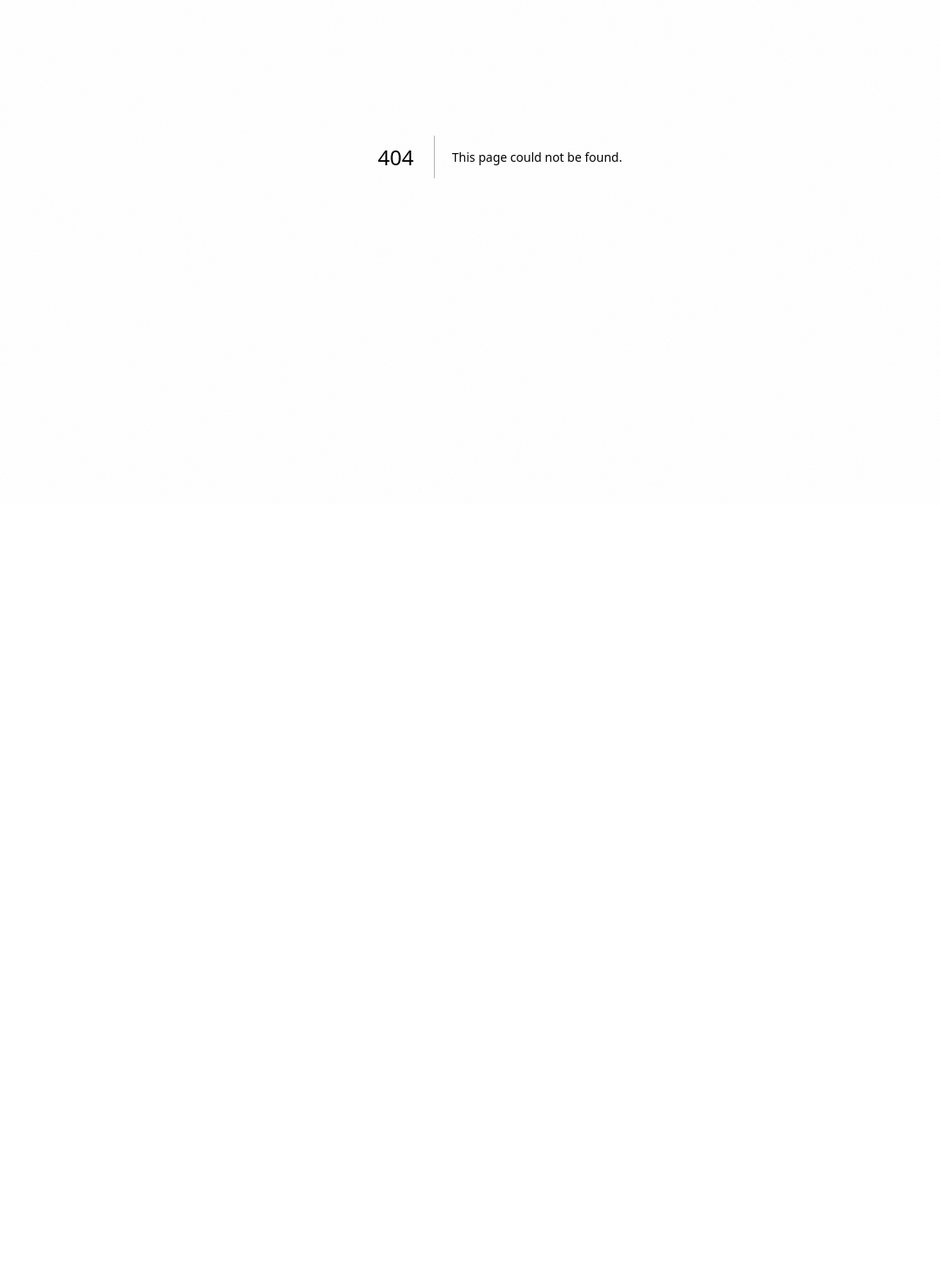
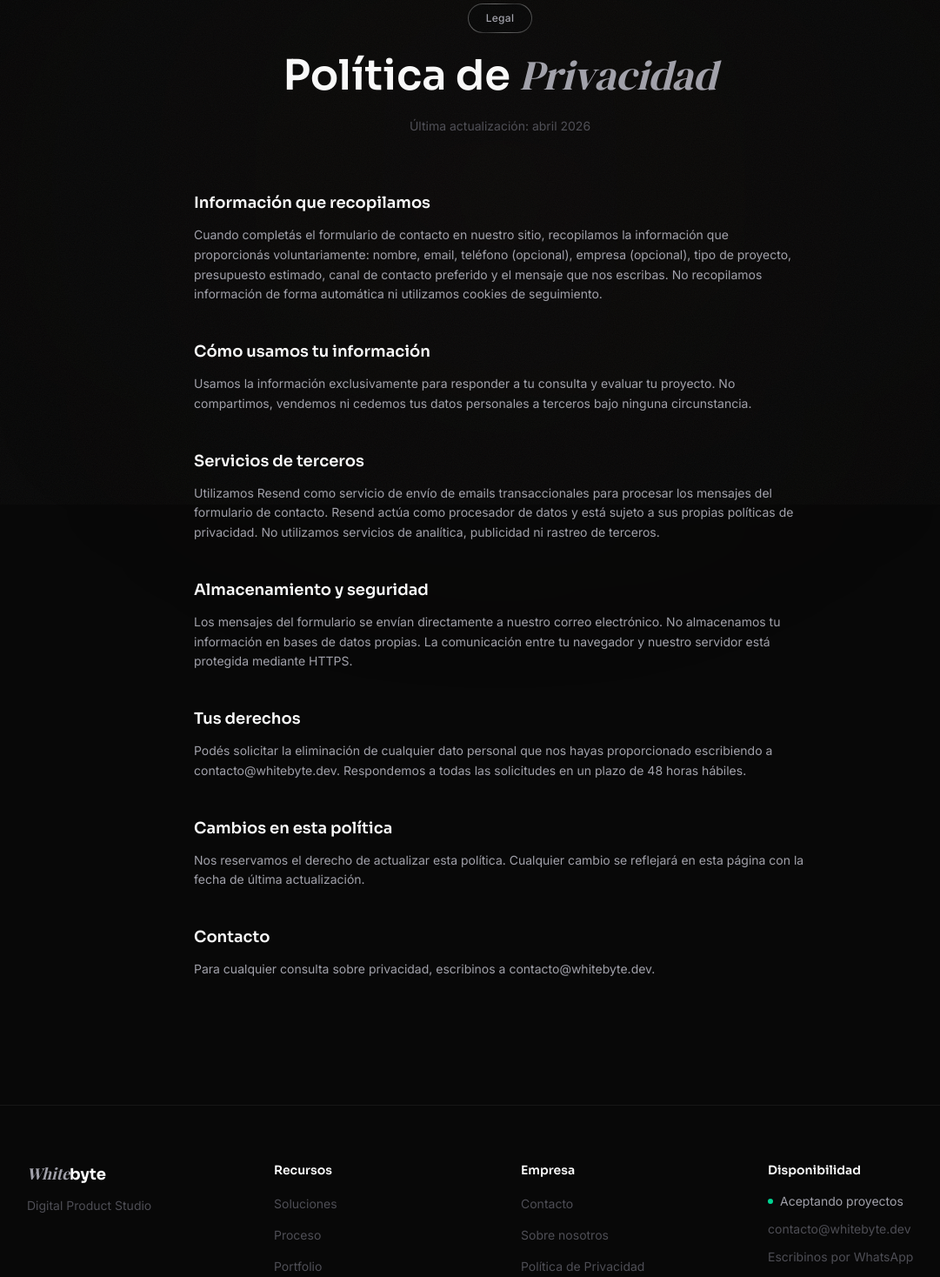
Before and after one commit to whitebyte-dev/whitebyte-next, a Next.js app: page /privacidad in a window 1280 px wide. Before the commit this address had no page. Shown: the part 220-1688 px from the top of the page at 87% size, without its empty margins (65-1146 px from the left). Before the commit the page ends 800 px from the top, so only its background shows below. Built offline with nearby package versions, Linux system fonts and the light colour scheme.

Commit message:
feat: add privacy policy page and custom 404
- Add /privacidad with structured privacy policy sections, warm glow, accent title
- Add custom 404 page with giant watermark, stipple texture, warm glow, and CTA
- Both pages follow site aesthetic with accent font/color on title keywords

```diff
--- /dev/null
+++ b/app/not-found.tsx
@@ -0,0 +1,67 @@
+import Link from "next/link"
+import { ArrowLeft } from "lucide-react"
+import { Navbar } from "@/components/layout/Navbar"
+import { Footer } from "@/components/layout/Footer"
+import content from "@/lib/content/es.json"
+
+export default function NotFound() {
+  const c = content.notFound
+
+  return (
+    <>
+      <Navbar />
+      <main className="relative flex min-h-dvh items-center justify-center overflow-hidden px-8 pt-20">
+        {/* Warm glow */}
+        <div
+          className="pointer-events-none absolute left-1/2 top-1/2 h-[500px] w-[600px] -translate-x-1/2 -translate-y-1/2 rounded-full bg-[hsl(30_35%_45%_/_0.06)] blur-[180px]"
+          aria-hidden="true"
+        />
+
+        {/* Stipple texture */}
+        <div
+          className="pointer-events-none absolute inset-0 opacity-[0.3]"
+          aria-hidden="true"
+          style={{
+            backgroundImage:
+              "radial-gradient(circle, hsl(0 0% 100% / 0.07) 1px, transparent 1px)",
+            backgroundSize: "4px 4px",
+          }}
+        />
+
+        <div className="relative text-center">
+          {/* Big 404 watermark */}
+          <div className="pointer-events-none select-none" aria-hidden="true">
+            <span className="font-display text-[12rem] font-bold leading-none text-white/[0.03] md:text-[16rem]">
+              404
+            </span>
+          </div>
+
+          {/* Content overlaid on watermark */}
+          <div className="-mt-20 md:-mt-28">
+            <h1 className="font-display text-4xl font-semibold text-text-primary md:text-5xl">
+              {c.title}{" "}
+              <span className="font-[family-name:var(--font-serif-accent)] italic font-normal text-text-secondary">
+                {c.titleAccent}
+              </span>
+            </h1>
+
+            <p className="mx-auto mt-5 max-w-md text-lg leading-relaxed text-text-secondary">
+              {c.subtitle}
+            </p>
+
+            <div className="mt-10">
+              <Link
+                href="/"
+                className="inline-flex items-center gap-2.5 rounded-full bg-white px-8 py-3.5 text-sm font-medium text-background transition-all duration-300 hover:bg-white/90"
+              >
+                <ArrowLeft size={16} aria-hidden="true" />
+                {c.cta}
+              </Link>
+            </div>
+          </div>
+        </div>
+      </main>
+      <Footer />
+    </>
+  )
+}
--- /dev/null
+++ b/app/privacidad/page.tsx
@@ -0,0 +1,55 @@
+import type { Metadata } from "next"
+import { Navbar } from "@/components/layout/Navbar"
+import { Footer } from "@/components/layout/Footer"
+import { SectionHeading } from "@/components/ui/SectionHeading"
+import content from "@/lib/content/es.json"
+
+export const metadata: Metadata = {
+  title: "Política de Privacidad | Whitebyte",
+  description:
+    "Política de privacidad de Whitebyte. Cómo recopilamos, usamos y protegemos tu información.",
+}
+
+export default function PrivacyPage() {
+  const c = content.privacy
+
+  return (
+    <>
+      <Navbar />
+      <main className="relative pt-20">
+        {/* Warm glow */}
+        <div
+          className="pointer-events-none absolute left-1/2 top-48 h-[500px] w-[700px] -translate-x-1/2 rounded-full bg-[hsl(30_35%_45%_/_0.04)] blur-[180px]"
+          aria-hidden="true"
+        />
+
+        <div className="relative mx-auto max-w-3xl px-8 py-36">
+          <SectionHeading
+            badge={c.badge}
+            title={c.title}
+            titleAccent={c.titleAccent}
+            className="mb-6"
+          />
+
+          <p className="mb-16 text-center text-sm text-text-muted">
+            {c.lastUpdated}
+          </p>
+
+          <div className="space-y-10">
+            {c.sections.map((section) => (
+              <div key={section.title}>
+                <h3 className="font-display mb-3 text-lg font-semibold text-text-primary">
+                  {section.title}
+                </h3>
+                <p className="text-sm leading-relaxed text-text-secondary">
+                  {section.content}
+                </p>
+              </div>
+            ))}
+          </div>
+        </div>
+      </main>
+      <Footer />
+    </>
+  )
+}
--- a/lib/content/es.json
+++ b/lib/content/es.json
@@ -153,6 +153,48 @@
       "description": "Whitebyte nace de una idea simple: que cada producto digital que construimos sea algo de lo que estar orgullosos. No nos interesa entregar por cumplir. Nos interesa que el resultado hable por sí solo, que el cliente lo sienta propio y que la calidad se note en cada detalle."
     }
   },
+  "notFound": {
+    "title": "Página no",
+    "titleAccent": "encontrada",
+    "subtitle": "La página que buscás no existe o fue movida.",
+    "cta": "Volver al inicio"
+  },
+  "privacy": {
+    "badge": "Legal",
+    "title": "Política de",
+    "titleAccent": "Privacidad",
+    "lastUpdated": "Última actualización: abril 2026",
+    "sections": [
+      {
+        "title": "Información que recopilamos",
+        "content": "Cuando completás el formulario de contacto en nuestro sitio, recopilamos la información que proporcionás voluntariamente: nombre, email, teléfono (opcional), empresa (opcional), tipo de proyecto, presupuesto estimado, canal de contacto preferido y el mensaje que nos escribas. No recopilamos información de forma automática ni utilizamos cookies de seguimiento."
+      },
+      {
+        "title": "Cómo usamos tu información",
+        "content": "Usamos la información exclusivamente para responder a tu consulta y evaluar tu proyecto. No compartimos, vendemos ni cedemos tus datos personales a terceros bajo ninguna circunstancia."
+      },
+      {
+        "title": "Servicios de terceros",
+        "content": "Utilizamos Resend como servicio de envío de emails transaccionales para procesar los mensajes del formulario de contacto. Resend actúa como procesador de datos y está sujeto a sus propias políticas de privacidad. No utilizamos servicios de analítica, publicidad ni rastreo de terceros."
+      },
+      {
+        "title": "Almacenamiento y seguridad",
+        "content": "Los mensajes del formulario se envían directamente a nuestro correo electrónico. No almacenamos tu información en bases de datos propias. La comunicación entre tu navegador y nuestro servidor está protegida mediante HTTPS."
+      },
+      {
+        "title": "Tus derechos",
+        "content": "Podés solicitar la eliminación de cualquier dato personal que nos hayas proporcionado escribiendo a contacto@whitebyte.dev. Respondemos a todas las solicitudes en un plazo de 48 horas hábiles."
+      },
+      {
+        "title": "Cambios en esta política",
+        "content": "Nos reservamos el derecho de actualizar esta política. Cualquier cambio se reflejará en esta página con la fecha de última actualización."
+      },
+      {
+        "title": "Contacto",
+        "content": "Para cualquier consulta sobre privacidad, escribinos a contacto@whitebyte.dev."
+      }
+    ]
+  },
   "footer": {
     "resources": {
       "title": "Recursos",
```
